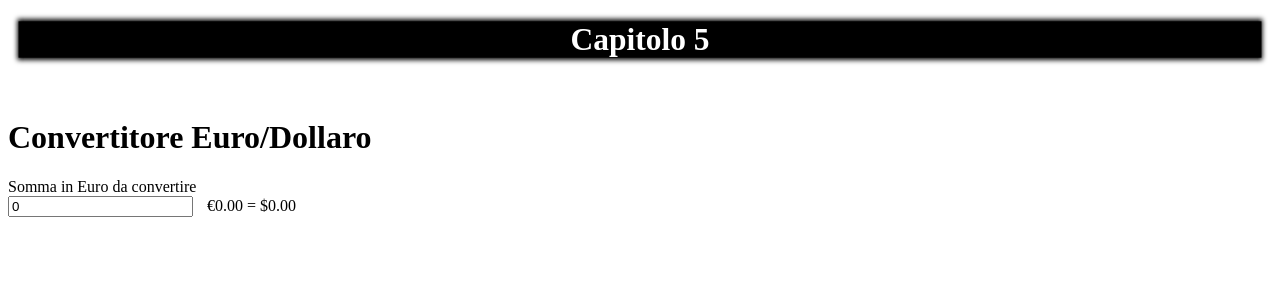
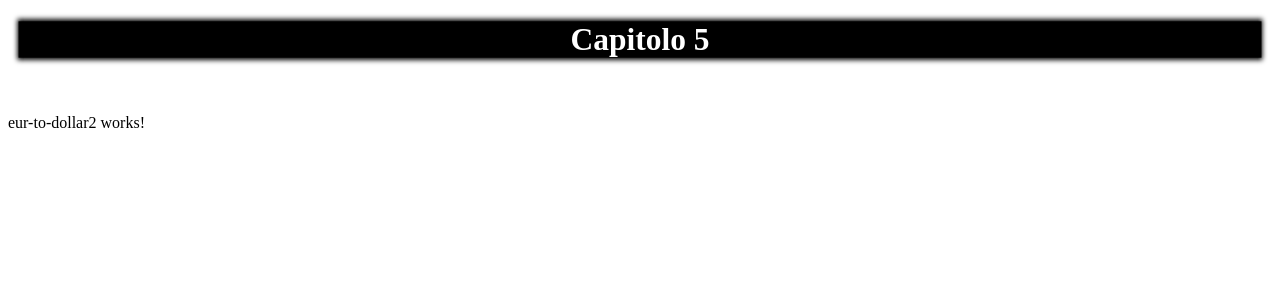
Before and after one commit to Mady93/cap05, an Angular app: page / in a window 1280 px wide. Shown: the top 300 px of the page. Built offline with nearby package versions, Linux system fonts and the light colour scheme.

Commit message:
first commit

```diff
--- a/src/app/app.component.html
+++ b/src/app/app.component.html
@@ -4,4 +4,4 @@
 <br>
 <app-simple-counter></app-simple-counter>
 <app-mouse-coordinate></app-mouse-coordinate>-->
-<app-eur-to-dollar1></app-eur-to-dollar1>
+<app-eur-to-dollar2></app-eur-to-dollar2>
--- a/src/app/app.module.ts
+++ b/src/app/app.module.ts
@@ -6,6 +6,7 @@ import { CarDescriptionComponent } from './car-description/car-description.compo
 import { SimpleCounterComponent } from './simple-counter/simple-counter.component';
 import { MouseCoordinateComponent } from './mouse-coordinate/mouse-coordinate.component';
 import { EurToDollar1Component } from './eur-to-dollar1/eur-to-dollar1.component';
+import { EurToDollar2Component } from './eur-to-dollar2/eur-to-dollar2.component';
 
 
 @NgModule({
@@ -14,7 +15,8 @@ import { EurToDollar1Component } from './eur-to-dollar1/eur-to-dollar1.component
     CarDescriptionComponent,
     SimpleCounterComponent,
     MouseCoordinateComponent,
-    EurToDollar1Component
+    EurToDollar1Component,
+    EurToDollar2Component
   ],
   imports: [
     BrowserModule
--- /dev/null
+++ b/src/app/eur-to-dollar2/eur-to-dollar2.component.html
@@ -0,0 +1,3 @@
+<p>
+  eur-to-dollar2 works!
+</p>
--- /dev/null
+++ b/src/app/eur-to-dollar2/eur-to-dollar2.component.ts
@@ -0,0 +1,15 @@
+import { Component, OnInit } from '@angular/core';
+
+@Component({
+  selector: 'app-eur-to-dollar2',
+  templateUrl: './eur-to-dollar2.component.html',
+  styleUrls: ['./eur-to-dollar2.component.css']
+})
+export class EurToDollar2Component implements OnInit {
+
+  constructor() { }
+
+  ngOnInit() {
+  }
+
+}
```
Also changed, not shown: src/app/eur-to-dollar2/eur-to-dollar2.component.css (added).
